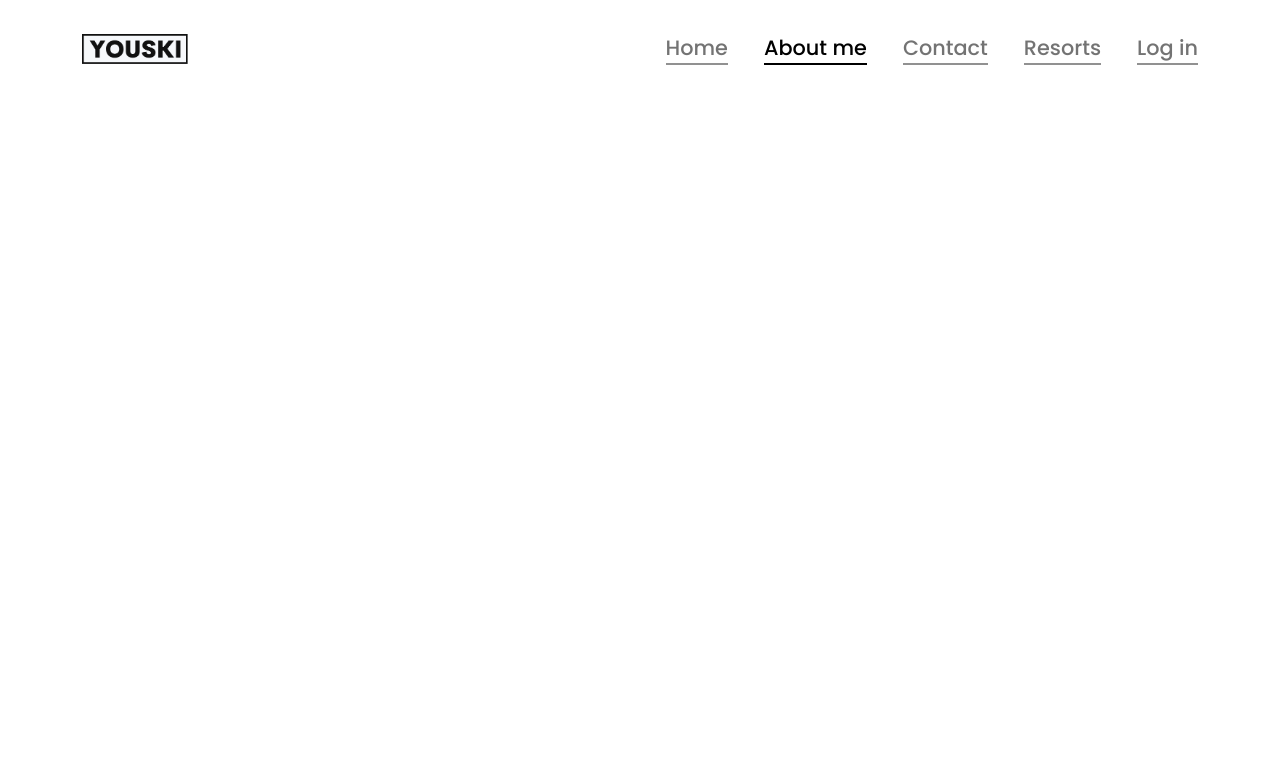
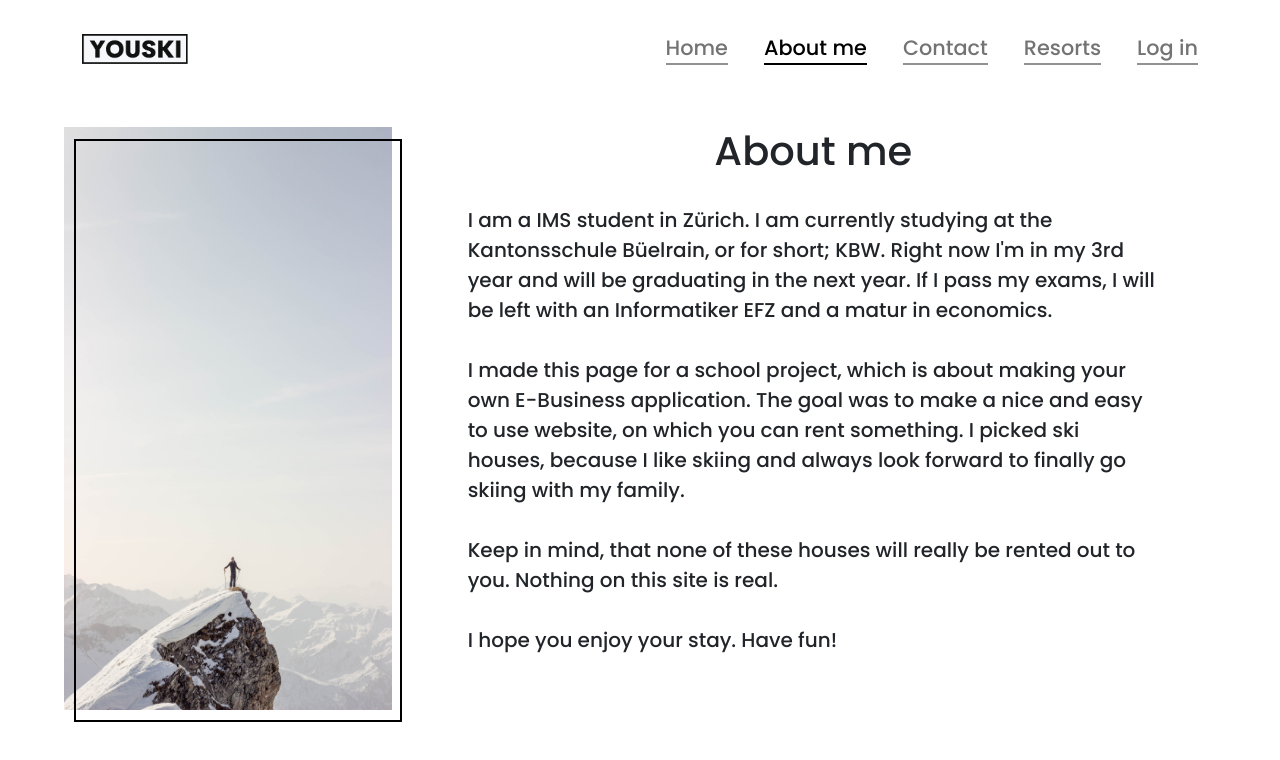
Before and after one commit to aneshodza/Modul150Webshop, a React (Create React App) app: page /about in a window 1280 px wide. Shown: the top 760 px of the page. Built offline with nearby package versions, Linux system fonts and the light colour scheme; no server answers; what google-maps-react would draw is missing.

Commit message:
final version

```diff
--- a/src/Components/About.js
+++ b/src/Components/About.js
@@ -1,11 +1,37 @@
 import Header from './Header.js';
+import ImageOne from "../images/aboutpage-ski-driver.jpg"
+import "../Styles/Landing.css"
+
 
 export default function AboutUs() {
     return (
         <div>
-            <Header active={1}/>
-            <div>
-
+            <Header active={1} />
+            <div className="landing">
+                <div className="landingpage-top-div">
+                    <img src={ImageOne} className="landingpage-top-image" alt="man skiing"/>
+                    <span className="landingpage-top-image-border" />
+                    <div className="landingpage-top-text">
+                        <h1 className="landingpage-top-title">About me</h1>
+                        <p className="landingpage-top-text">
+                            I am a IMS student in Zürich. I am currently studying at the Kantonsschule Büelrain, or for short; KBW.
+                            Right now I'm in my 3rd year and will be graduating in the next year.
+                            If I pass my exams, I will be left with an Informatiker EFZ and a matur in economics.
+                            <br />
+                            <br />
+                            I made this page for a school project, which is about making your own E-Business application.
+                            The goal was to make a nice and easy to use website, on which you can rent something.
+                            I picked ski houses, because I like skiing and always look forward to finally go skiing with my family.
+                            <br />
+                            <br />
+                            Keep in mind, that none of these houses will really be rented out to you.
+                            Nothing on this site is real.
+                            <br />
+                            <br />
+                            I hope you enjoy your stay. Have fun!
+                        </p>
+                    </div>
+                </div>
             </div>
         </div>
     )
--- a/src/Components/Contact.js
+++ b/src/Components/Contact.js
@@ -1,11 +1,28 @@
 import Header from "./Header"
+import ImageOne from "../images/contactpage-ski-driver.jpg"
+import "../Styles/Landing.css"
+
 
 export default function Contact() {
     return (
         <div>
             <Header active={2} />
-            <div className="contact">
-
+            <div className="landing">
+                <div className="landingpage-top-div">
+                    <img src={ImageOne} className="landingpage-top-image" alt="man skiing"/>
+                    <span className="landingpage-top-image-border" />
+                    <div className="landingpage-top-text">
+                        <h1 className="landingpage-top-title">How to contact me</h1>
+                        <p className="landingpage-top-text">
+                            If you need any support or have any questions, feel free to contact me.
+                            You can do that on the following email address: <a href="mailto:anes.hodza04@gmail.com">anes.hodza04@gmail.com</a>.
+                            Or alternatively you can contact me by phone: <a href="tel:+41789034412">+41 78 903 44 12</a>.
+                            <br/>
+                            <br/>
+                            I hope you enjoy your stay and have a nice ski trip!
+                        </p>
+                    </div>
+                </div>
             </div>
         </div>
     )
--- a/src/Components/Landing.js
+++ b/src/Components/Landing.js
@@ -14,7 +14,20 @@ export default function Landing() {
                     <div className="landingpage-top-text">
                         <h1 className="landingpage-top-title">Your Ski adventure in Switzerland, easy and quick</h1>
                         <p className="landingpage-top-text">
-                        gravida dictum fusce ut placerat orci nulla pellentesque dignissim enim sit amet venenatis urna cursus eget nunc scelerisque viverra mauris in aliquam sem fringilla ut morbi tincidunt augue interdum velit euismod in pellentesque massa placerat duis ultricies lacus sed turpis tincidunt id aliquet risus feugiat in ante metus dictum at tempor commodo ullamcorper a lacus vestibulum sed arcu non odio euismod lacinia at quis risus sed vulputate odio ut enim blandit volutpat maecenas volutpat blandit aliquam etiam erat velit scelerisque in dictum non consectetur a erat nam at lectus urna duis convallis convallis tellus id interdum velit laoreet id donec ultrices tincidunt arcu non sodales neque sodales ut etiam sit amet nisl purus in mollis nunc sed id semper risus in hendrerit gravida rutrum quisque non tellus orci ac auctor augue mauris augue neque gravida in fermentum et sollicitudin ac orci phasellus egestas tellus rutrum tellus pellentesque eu tincidunt tortor aliquam nulla facilisi cras fermentum odio eu feugiat pretium nibh ipsum consequat nisl vel pretium lectus quam id leo in vitae turpis massa sed elementum tempus egestas sed sed risus pretium quam vulputate dignissim suspendisse in est ante in nibh mauris cursus mattis molestie a iaculis at erat pellentesque adipiscing
+                        Welcome to YouSki!
+                        This page is all about your own ski adventure in switzerland, easy and quick.
+                        You are directly connected to home owners, which offer up their houses for rent.
+                        You can rent a house for a certain price, which differs from house to house.
+                        We have a big collection of home owners, that rent out their houses.
+                        You can find out more about the home owners, their houses and the price they offer.
+                        <br />
+                        <br />
+                        Primarily this site is focused on the rental of houses in switzerland.
+                        You can start by creating an account under the "Account" tab or you can just check out the houses under the "Resorts" tab.
+                        <br />
+                        <br />
+                        If you have any questions, feel free to contact us.
+                        The contact details are in the tab "Contact".
                         </p>
                     </div>
                 </div>
--- a/src/Components/Other/404.js
+++ b/src/Components/Other/404.js
@@ -1,5 +1,10 @@
+import Header from "../Header";
+
 export default function NotFound() {
     return (
-        <p>Not found</p>
+        <div style={{overflowY: 'hidden'}}>
+            <Header/>
+            <h1 style={{position: 'absolute', top: '50vh', left: '50vw', transform: 'translate(-50%, -50%)'}}>Could not find what you where looking for!</h1>
+        </div>
     )
 }
--- a/src/Components/RoomView/RoomInfo.js
+++ b/src/Components/RoomView/RoomInfo.js
@@ -45,6 +45,7 @@ export default function RoomInfo() {
             console.log('User is not logged in')
         } else {
             setUserAccount({ user: JSON.parse(sessionStorage.getItem("user")), userdata: JSON.parse(sessionStorage.getItem("userdata")) })
+            setIsLoggedIn(true)
         }
         console.log(JSON.parse(sessionStorage.getItem("user")))
         console.log(JSON.parse(sessionStorage.getItem("userdata")))
@@ -159,7 +160,7 @@ export default function RoomInfo() {
                                                 Your price: {price}.-
                                             </h2>
                                         }
-                                        {!isLoggedIn ? <Button onClick={() => bookHandler()} className='book-button'>Book</Button> : <Button disabled className='book-button'>Book</Button>}
+                                        {isLoggedIn ? <Button onClick={() => bookHandler()} className='book-button'>Book</Button> : <Button disabled className='book-button'>Book</Button>}
                                     </div>
                                 </div>
                             </div>
--- a/src/Styles/RoomInfo.css
+++ b/src/Styles/RoomInfo.css
@@ -54,7 +54,7 @@ div.room-info-renting-right-content {
     margin-bottom: 65px;
 }
 
-input.form-control {
+div.room-info-renting input.form-control {
     width: 320px;
 }
 
@@ -69,11 +69,7 @@ button.book-button:hover {
 }
 
 button.book-button {
-    /*position to right of element*/
-    position: absolute;
-    right: 170px;
-    top: 900px;
-    color: black;
+    color: black !important;
     background-color: white !important;
     border: 2px solid black !important;
     box-shadow: none !important;
--- a/src/firebase.js
+++ b/src/firebase.js
@@ -2,15 +2,14 @@ import  { initializeApp } from 'firebase/app';
 import { getAuth } from 'firebase/auth';
 import { getFirestore } from 'firebase/firestore';
 import { getStorage } from 'firebase/storage';
-require('dotenv').config({ path: '../.env' });
 
 const app = initializeApp({
-    apiKey: process.env.REACT_APP_FIREBASE_API_KEY,
-    authDomain: process.env.REACT_APP_FIREBASE_AUTH_DOMAIN,
-    projectId: process.env.REACT_APP_FIREBASE_PROJECT_ID,
-    storageBucket: process.env.REACT_APP_FIREBASE_STORAGE_BUCKET,
-    messagingSenderId: process.env.REACT_APP_FIREBASE_MESSAGING_SENDER_ID,
-    appId: process.env.REACT_APP_FIREBASE_APP_ID
+    apiKey: "AIzaSyBdbqoJLSoYiFIOUECteUdrpLLRuSPLtAU",
+    authDomain: "m150-shop.firebaseapp.com",
+    projectId: "m150-shop",
+    storageBucket: "m150-shop.appspot.com",
+    messagingSenderId: "147834709976",
+    appId: "1:147834709976:web:c07a3d89f716597e68f4ad"
 })
 
 export const storage = getStorage(app)
```
Also changed, not shown: src/images/aboutpage-ski-driver.jpg (added), src/images/contactpage-ski-driver.jpg (added).
